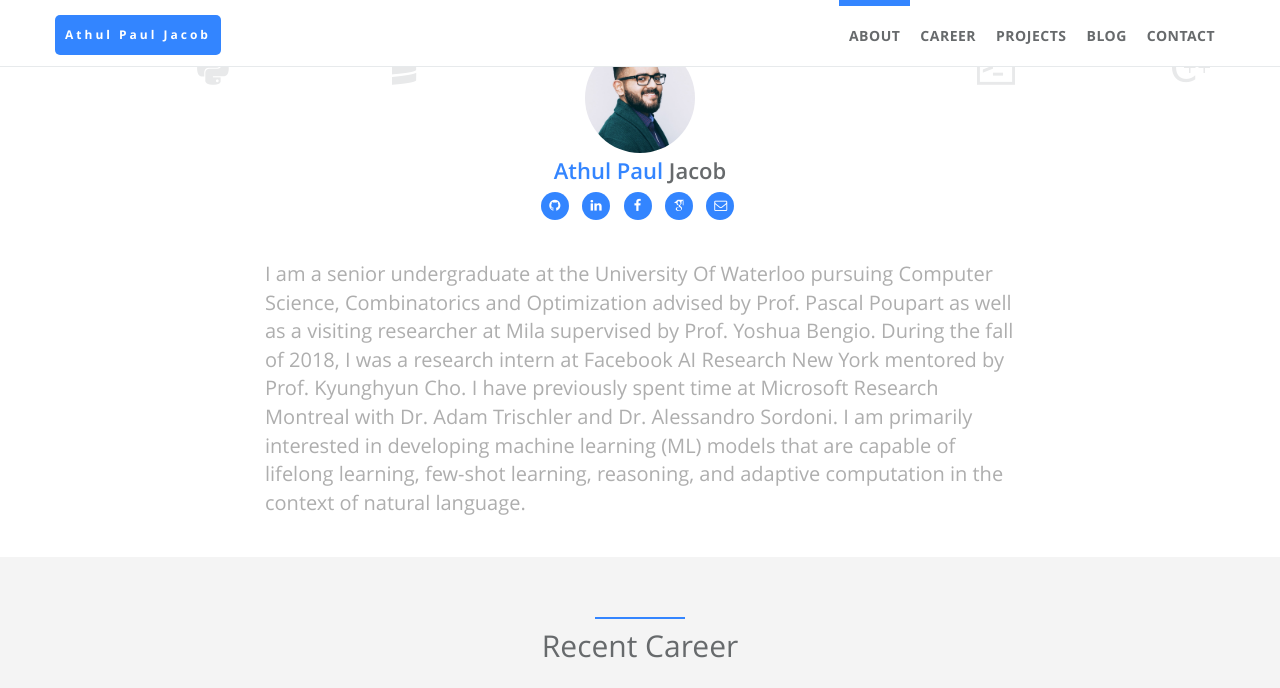
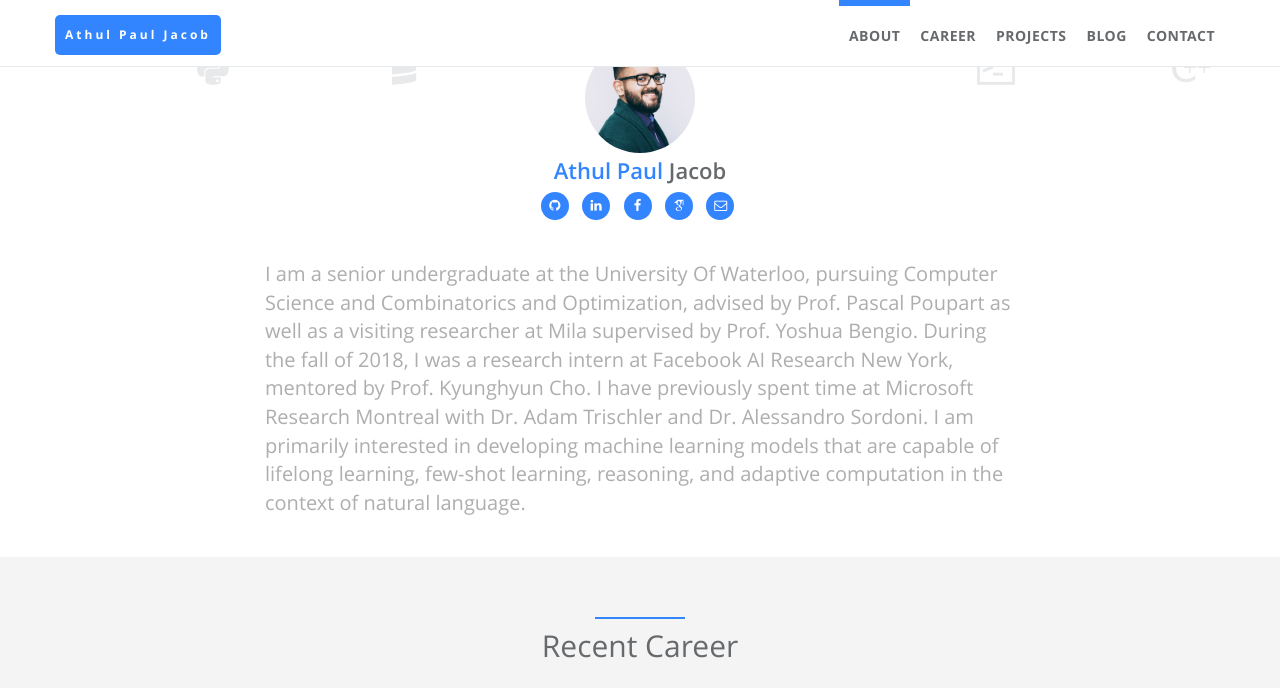
Before and after one commit to apjacob/apjacob.me, a Jekyll site: the page built from index.html, in a window 1280 px wide and 900 px high, scrolled down 572 px, cut to the strip 0-688 px from the top of the window. Built offline with Jekyll 4.4.1, drawn with Linux system fonts in a browser that asks for light colours; some web fonts are replaced.

Commit message:
Minor fixes

```diff
--- a/_config.yml
+++ b/_config.yml
@@ -27,7 +27,7 @@
   skill_icon2:
     - name: icon-shell
     - name: icon-cplusplus
-  desc: I am a senior undergraduate at the University Of Waterloo pursuing Computer Science, Combinatorics and Optimization advised by Prof. Pascal Poupart as well as a visiting researcher at Mila supervised by Prof. Yoshua Bengio. During the fall of 2018, I was a research intern at Facebook AI Research New York mentored by Prof. Kyunghyun Cho. I have previously spent time at Microsoft Research Montreal with Dr. Adam Trischler and Dr. Alessandro Sordoni. I am primarily interested in developing machine learning (ML) models that are capable of lifelong learning, few-shot learning, reasoning, and adaptive computation in the context of natural language.
+  desc: I am a senior undergraduate at the University Of Waterloo, pursuing Computer Science and Combinatorics and Optimization, advised by Prof. Pascal Poupart as well as a visiting researcher at Mila supervised by Prof. Yoshua Bengio. During the fall of 2018, I was a research intern at Facebook AI Research New York, mentored by Prof. Kyunghyun Cho. I have previously spent time at Microsoft Research Montreal with Dr. Adam Trischler and Dr. Alessandro Sordoni. I am primarily interested in developing machine learning models that are capable of lifelong learning, few-shot learning, reasoning, and adaptive computation in the context of natural language.
 # comment
 # disqus:  # if you wanna comment feature, go to https://disqus.com/ to get your configuration; if not, comment following two lines.
 #   name: jalpc
```
